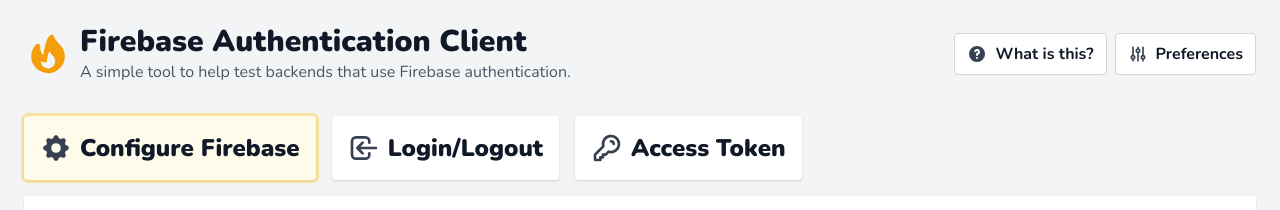
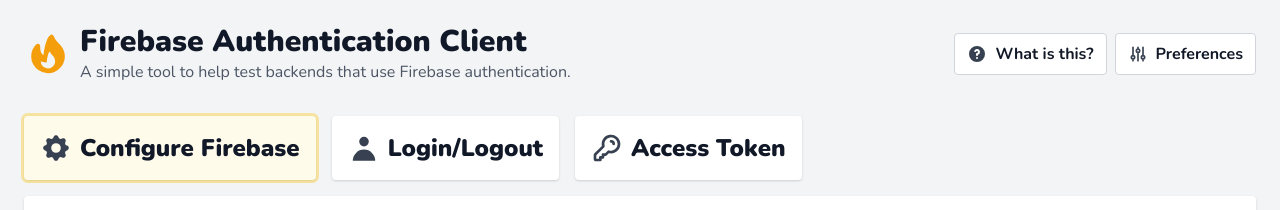
Before and after one commit to bill-kerr/firebase-auth-client, a Svelte app: page / in a window 1280 px wide. Shown: the top 210 px of the page. Built offline with nearby package versions, Linux system fonts and the light colour scheme; no server answers.

Commit message:
Added navigation fading and new icon

```diff
--- a/src/components/App.svelte
+++ b/src/components/App.svelte
@@ -6,8 +6,8 @@
   import TokenPanel from './TokenPanel.svelte';
   import NavItem from './NavItem.svelte';
   import IconCog from '../icons/IconCog.svelte';
-  import IconLogin from '../icons/IconLogin.svelte';
   import IconKey from '../icons/IconKey.svelte';
+  import IconUser from '../icons/IconUser.svelte';
 
   let configured = false;
   let loggedIn = false;
@@ -31,7 +31,7 @@
         on:click={() => (activePanel = 'login')}
         active={activePanel === 'login'}>
         <div slot="icon">
-          <IconLogin className="w-8 h-8 text-gray-700" />
+          <IconUser className="w-8 h-8 text-gray-700" type="solid" />
         </div>
       </NavItem>
       <NavItem
--- a/src/components/NavItem.svelte
+++ b/src/components/NavItem.svelte
@@ -3,11 +3,12 @@
   export let active: boolean = false;
 </script>
 
-<div
+<button
   on:click
-  class={`mt-2 p-4 bg-white rounded shadow cursor-pointer select-none ${active && 'ring ring-yellow-300 ring-opacity-50 bg-yellow-50'}`}>
+  tabindex={0}
+  class={`mt-2 p-4 bg-white rounded shadow cursor-pointer select-none focus:outline-none focus:ring active:ring-yellow-300 active:ring-opacity-50 ${active && 'ring ring-yellow-300 ring-opacity-50 bg-yellow-50'}`}>
   <div class="flex">
     <slot name="icon" />
     <span class="ml-2 text-2xl font-black whitespace-nowrap">{title}</span>
   </div>
-</div>
+</button>
--- a/src/components/Panel.svelte
+++ b/src/components/Panel.svelte
@@ -1,9 +1,10 @@
 <script lang="ts">
+  import { fade } from 'svelte/transition';
   export let show: boolean = false;
 </script>
 
 {#if show}
-  <div class="p-4 bg-white shadow rounded">
+  <div class="p-4 bg-white shadow rounded" in:fade={{ duration: 150 }}>
     <slot name="content" />
   </div>
 {/if}
--- /dev/null
+++ b/src/icons/IconUser.svelte
@@ -0,0 +1,27 @@
+<script lang="ts">
+  export let className: string = 'w-6 h-6';
+  export let type: 'outline' | 'solid' = 'outline';
+</script>
+
+{#if type === 'outline'}
+  <svg
+    class={className}
+    fill="none"
+    stroke="currentColor"
+    viewBox="0 0 24 24"
+    xmlns="http://www.w3.org/2000/svg">
+    <path
+      stroke-linecap="round"
+      stroke-linejoin="round"
+      stroke-width="2"
+      d="M16 7a4 4 0 11-8 0 4 4 0 018 0zM12 14a7 7 0 00-7 7h14a7 7 0 00-7-7z" /></svg>
+{:else}
+  <svg
+    class={className}
+    fill="currentColor"
+    viewBox="0 0 20 20"
+    xmlns="http://www.w3.org/2000/svg"><path
+      fill-rule="evenodd"
+      d="M10 9a3 3 0 100-6 3 3 0 000 6zm-7 9a7 7 0 1114 0H3z"
+      clip-rule="evenodd" /></svg>
+{/if}
--- a/tailwind.config.js
+++ b/tailwind.config.js
@@ -31,6 +31,8 @@
       opacity: ['disabled'],
       cursor: ['disabled'],
       animation: ['disabled'],
+      ringColor: ['active'],
+      ringOpacity: ['active'],
     },
   },
   plugins: [],
```
